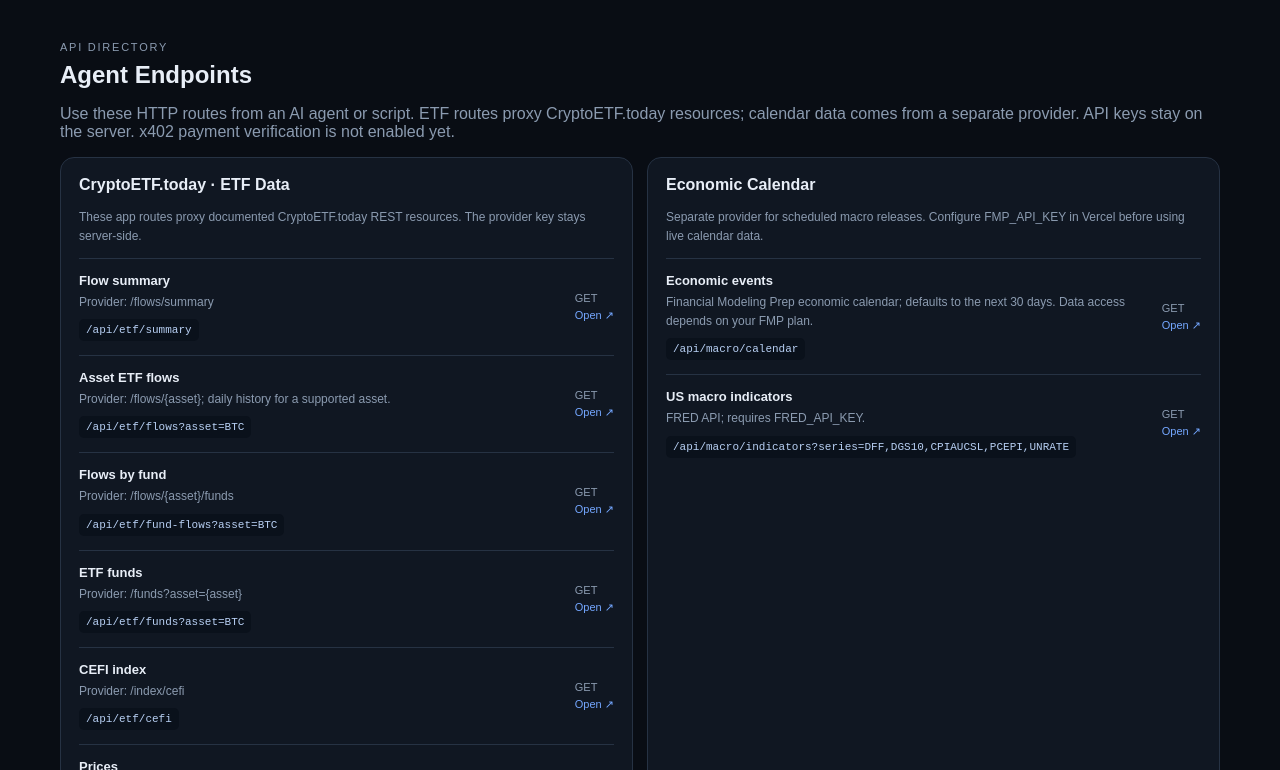
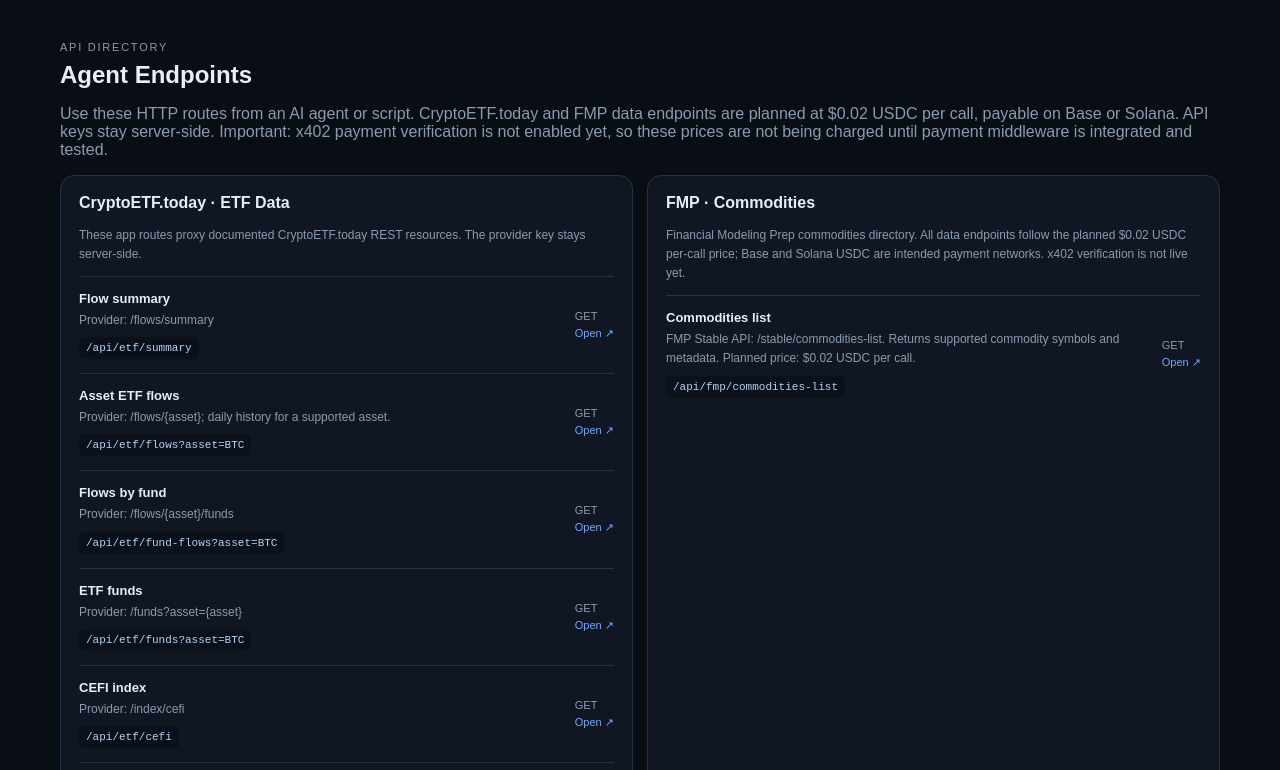
Before and after one commit to Rossaeth/X402, a Next.js app: page / in a window 1280 px wide. Shown: the part 1970-2740 px from the top of the page. Built offline with nearby package versions, Linux system fonts and the light colour scheme; no server answers.

Commit message:
Add FMP commodities endpoint to paid API directory

```diff
--- a/app/page.tsx
+++ b/app/page.tsx
@@ -13,6 +13,13 @@
       { method: "GET", path: "/api/etf/prices", label: "Prices", note: "Provider: /prices" },
       { method: "GET", path: "/api/etf/weekly", label: "Weekly analytics", note: "Provider: /analytics/weekly" },
       { method: "GET", path: "/api/etf/tickers", label: "Supported tickers", note: "Provider: /tickers" },
+    ],
+  },
+  {
+    title: "FMP · Commodities",
+    description: "Financial Modeling Prep commodities directory. All data endpoints follow the planned $0.02 USDC per-call price; Base and Solana USDC are intended payment networks. x402 verification is not live yet.",
+    endpoints: [
+      { method: "GET", path: "/api/fmp/commodities-list", label: "Commodities list", note: "FMP Stable API: /stable/commodities-list. Returns supported commodity symbols and metadata. Planned price: $0.02 USDC per call." },
     ],
   },
   {
@@ -72,7 +79,7 @@
         <div className="endpoint-heading">
           <div className="eyebrow">API DIRECTORY</div>
           <h2>Agent Endpoints</h2>
-          <p className="muted">Use these HTTP routes from an AI agent or script. ETF routes proxy CryptoETF.today resources; calendar data comes from a separate provider. API keys stay on the server. x402 payment verification is not enabled yet.</p>
+          <p className="muted">Use these HTTP routes from an AI agent or script. CryptoETF.today and FMP data endpoints are planned at $0.02 USDC per call, payable on Base or Solana. API keys stay server-side. Important: x402 payment verification is not enabled yet, so these prices are not being charged until payment middleware is integrated and tested.</p>
         </div>
         <div className="endpoint-groups">
           {endpointGroups.map((group) => (
```
